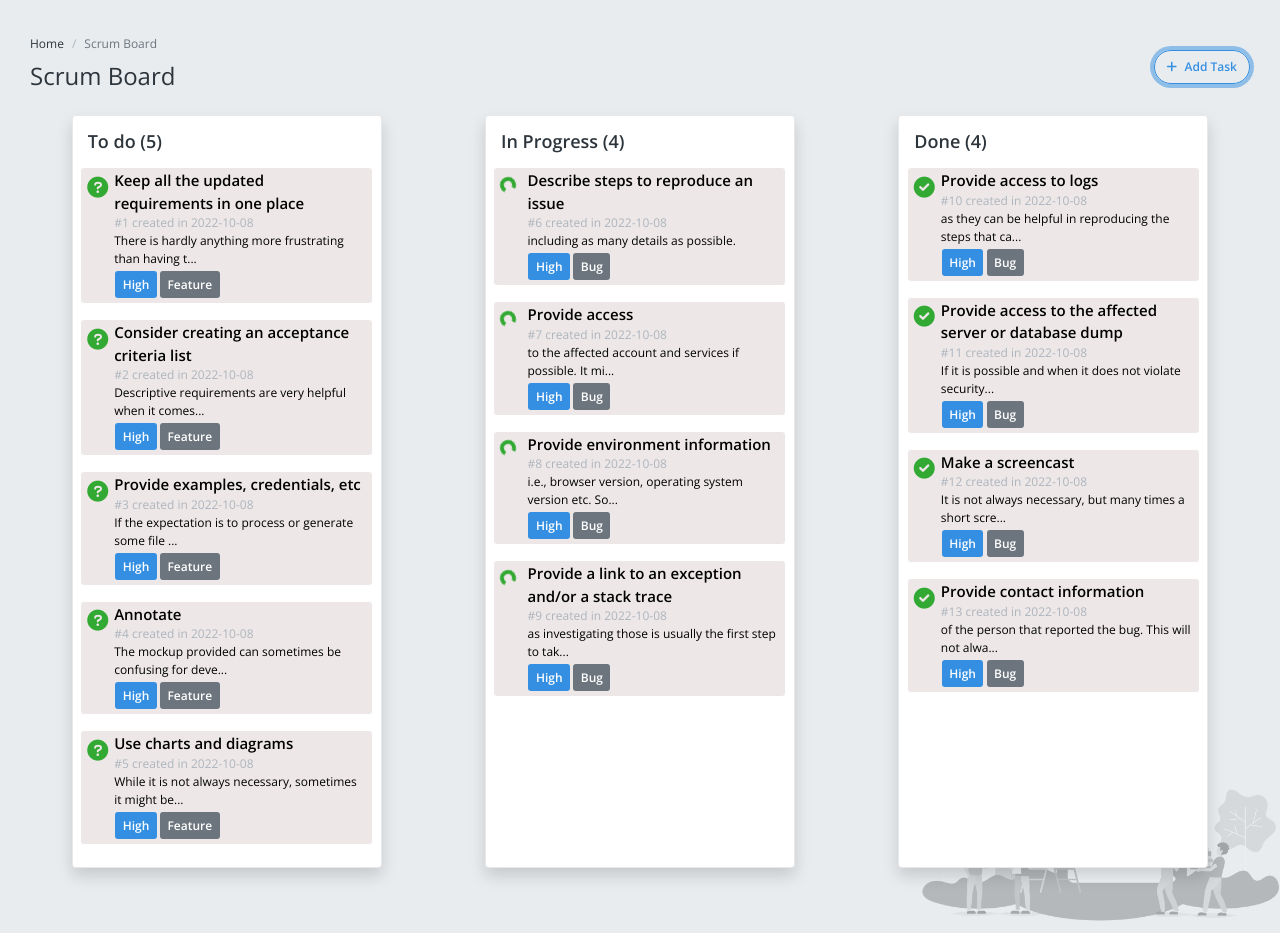
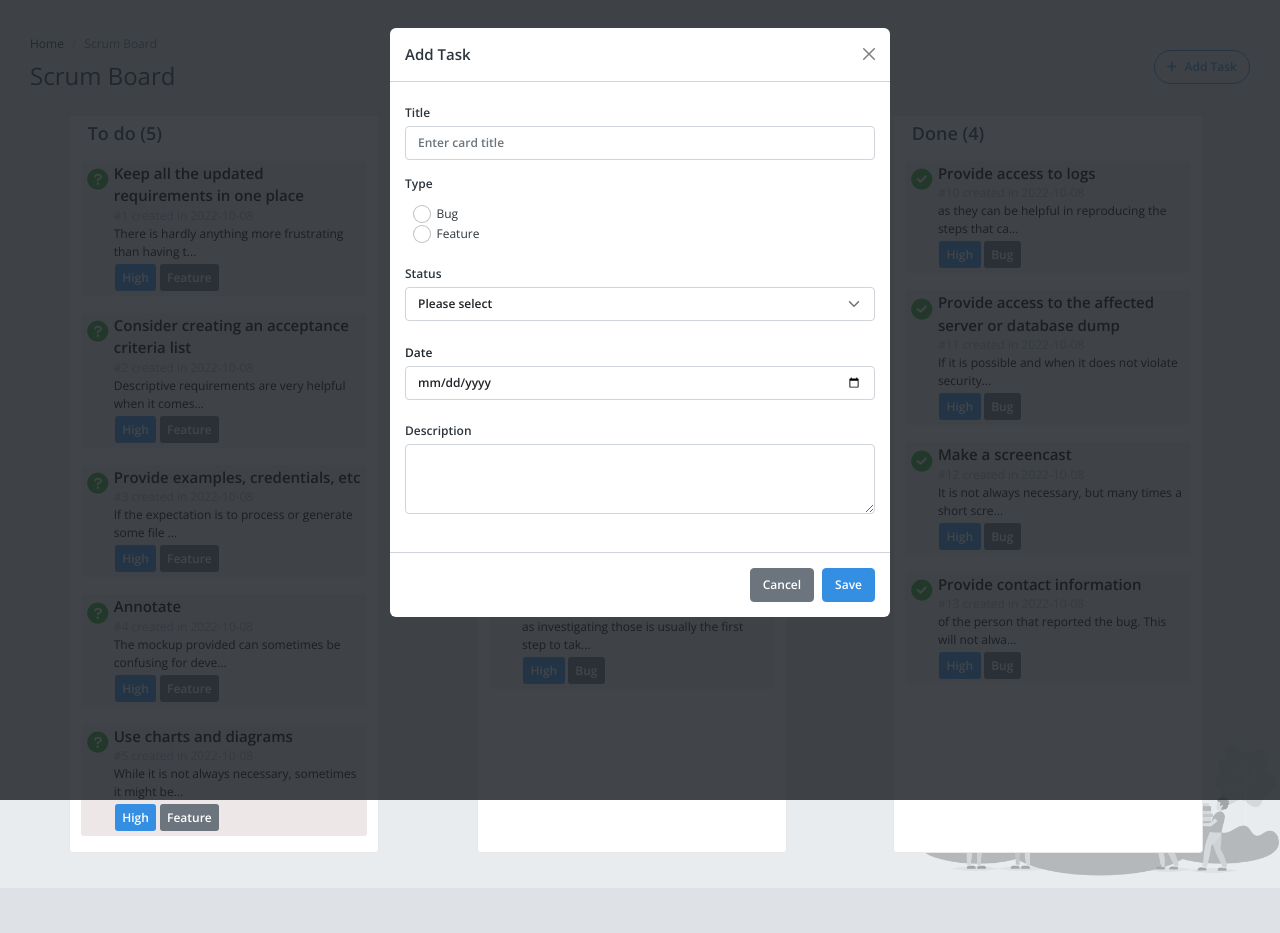
Before and after one commit to Karim-elaoumari/Sprint2-Breif1, a plain HTML site: page index.html in a window 1280 px wide. Both pictures are taken after a click on the button "Add Task". After the commit the page ends 888 px from the top, so only its background shows below. Drawn offline with nearby package versions, Linux system fonts and the light colour scheme.

Commit message:
added the Add task form pop up

```diff
--- a/index.html
+++ b/index.html
@@ -40,12 +40,15 @@
 				</div>
 
 				<div class="">
-					<button class=" btn btn-outline-primary rounded-pill"><i class="fa fa-plus pe-2"> </i>Add Task</button>
+
+					<button type="button" class=" btn btn-outline-primary rounded-pill" data-bs-toggle="modal" data-bs-target="#staticBackdrop"><i class="fa fa-plus pe-2"> </i>Add Task</button>
 				</div>
+
 			</div>
 
 			<div class="row justify-content-around">
-				<div class="card w-25 shadow p-2 mb-5" style="min-width: 18rem;">
+				<!-- <div class="card w-25 shadow p-2 mb-5" style="min-width: 18rem;"> -->
+				<div class=" card col-lg-3 col-sm-6 mb-3"style="min-width:300px;" >
 					<div class="card-body p-0">
 						<div class="">
 							<h4 class="p-2">To do (<span id="to-do-tasks-count">5</span>)</h4>
@@ -140,7 +143,7 @@
 						</div>
 					</div>
 				</div>
-				<div class="card w-25 shadow p-2 mb-5" style="min-width: 18rem;">
+				<div class="card col-lg-3 col-sm-6 mb-3" style="min-width:300px;">
 					<div class="card-body p-0">
 						<div class="">
 							<h4 class="p-2">In Progress (<span id="in-progress-tasks-count">4</span>)</h4>
@@ -215,7 +218,7 @@
 						</div>
 					</div>
 				</div>
-				<div class="card w-25 shadow p-2 mb-5" style="min-width: 18rem;">
+				<div class=" card col-lg-3 col-sm-12 mb-3 me-2 ms-2" style="max-width:100%;min-width:300px;" >
 					<div class="card-body p-0">
 						<div class="">
 							<h4 class="p-2">Done (<span id="done-tasks-count">4</span>)</h4>
@@ -302,8 +305,52 @@
 	<!-- END #app -->
 
 	<!-- TASK MODAL -->
-	<div class="modal fade" id="modal-task">
-		<!-- Modal content goes here -->
+	<div class="modal fade" id="staticBackdrop" data-bs-backdrop="static" data-bs-keyboard="false" tabindex="-1" aria-labelledby="staticBackdropLabel" aria-hidden="true">
+		<div class="modal-dialog">
+		  <div class="modal-content">
+			<div class="modal-header">
+			  <h1 class="modal-title fs-5" id="staticBackdropLabel">Add Task</h1>
+			  <button type="button" class="btn-close" data-bs-dismiss="modal" aria-label="Close"></button>
+			</div>
+			<div class="modal-body">
+				<div class="mb-3 pt-2">
+					<label for="exampleFormControlInput1" class="form-label">Title</label>
+					<input type="text" class="form-control" id="exampleFormControlInput1" placeholder="Enter card title">
+				</div>
+				<label for="exampleFormControlInput1" class="form-label">Type</label>
+				<div class="form-check mt-2 ms-2">
+
+				  <input type="radio" class="form-check-input" id="validationFormCheck2" name="radio-stacked" required>
+				  <label class="form-check-label" for="validationFormCheck2">Bug</label>
+				</div>
+				<div class="form-check mb-4 ms-2">
+				  <input type="radio" class="form-check-input" id="validationFormCheck3" name="radio-stacked" required>
+				  <label class="form-check-label" for="validationFormCheck3">Feature</label>
+				</div>
+
+				<div class="col-md-4 w-100 mb-4">
+					<label for="inputState" class="form-label">Status</label>
+					<select id="inputState" class="form-select ">
+					  <option selected>Please select</option>
+					  <option>...</option>
+					</select>
+				</div>
+
+				<div class="md-form md-outline input-with-post-icon datepicker mb-4">
+					<label for="inputState" class="form-label">Date</label>
+					<input placeholder="Select date" type="date" id="example" class="form-control">
+				</div>
+				<div class="form-group mb-4">
+					<label for="inputState" class="form-label">Description</label>
+					<textarea class="form-control" id="exampleFormControlTextarea1" rows="3"></textarea>
+				  </div>
+			</div>
+			<div class="modal-footer">
+			  <button type="button" class="btn btn-secondary" data-bs-dismiss="modal">Cancel</button>
+			  <button type="button" class="btn btn-primary">Save</button>
+			</div>
+		  </div>
+		</div>
 	</div>
 
 	<!-- ================== BEGIN core-js ================== -->
```
